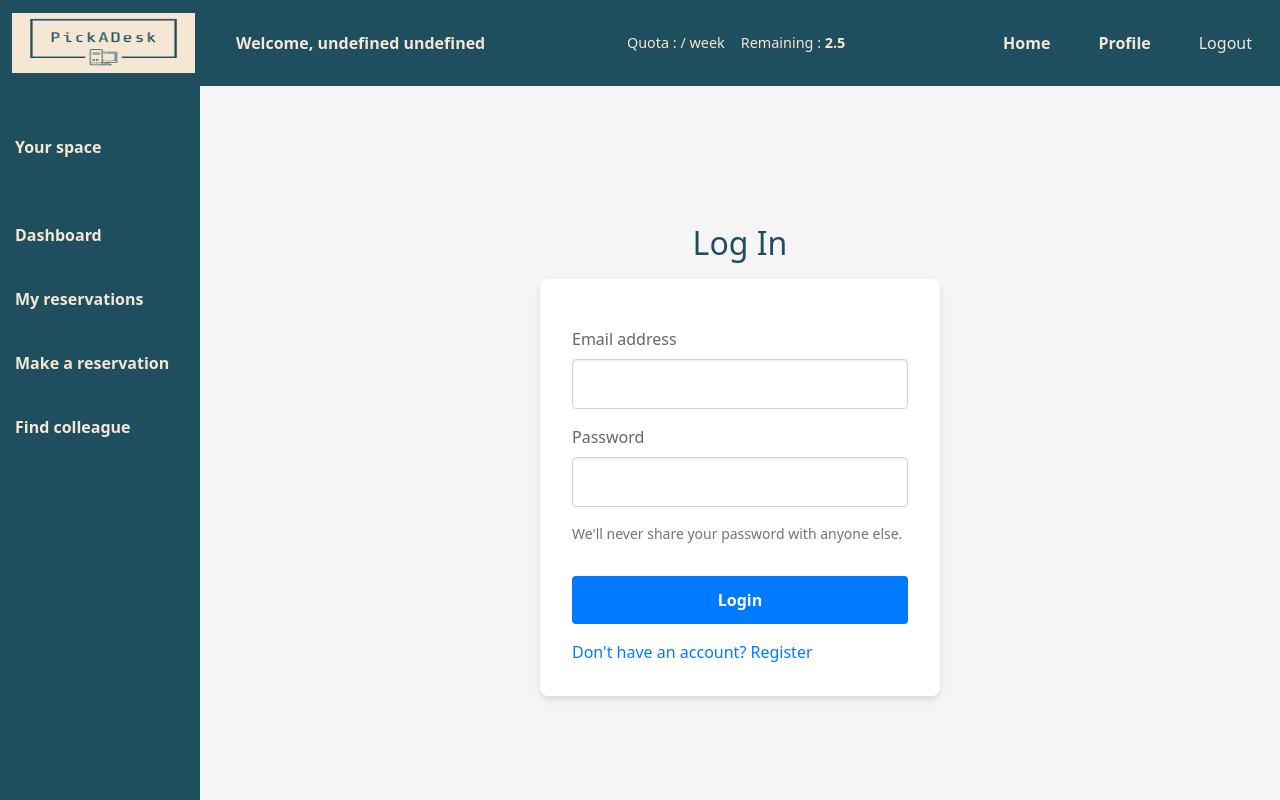
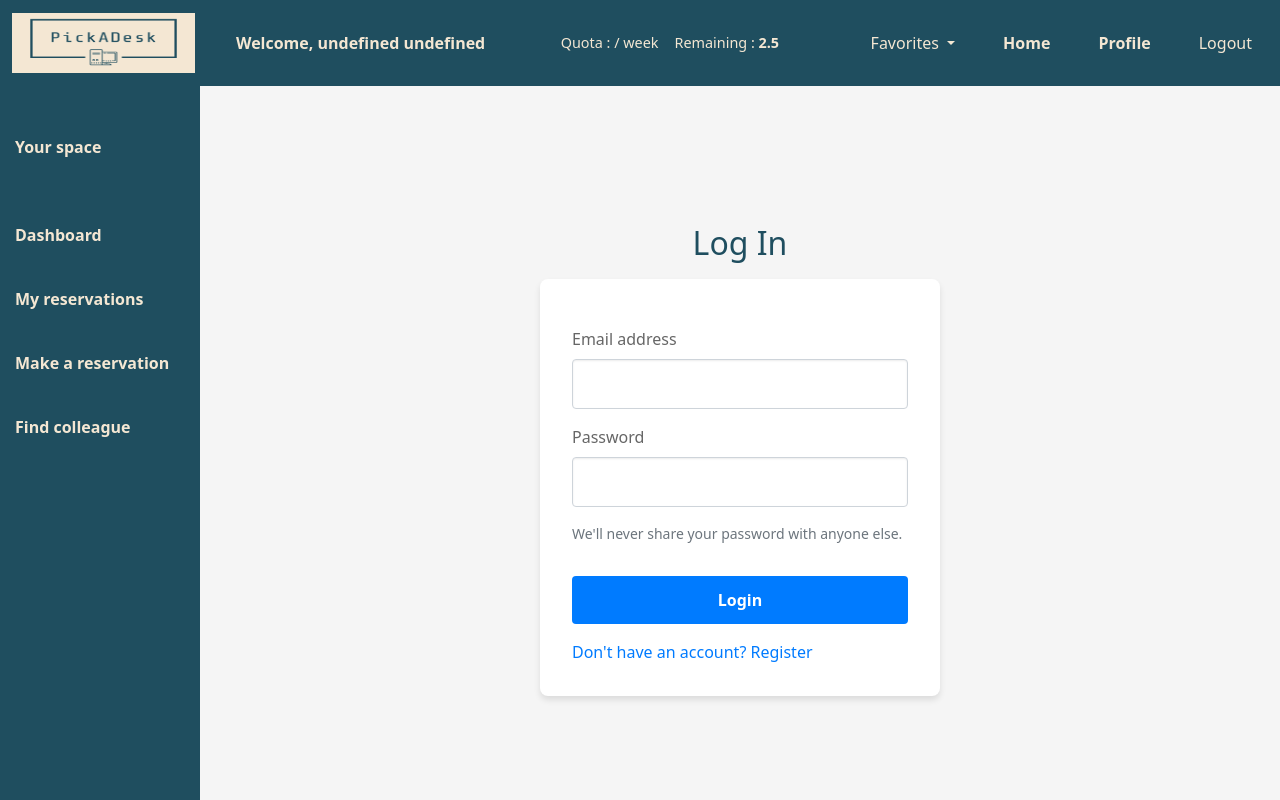
Before and after one commit to samihaDr/PickADesk, a React (Create React App) app in the folder frontend/: page /loginPage in a window 1280 px wide. Built offline with nearby package versions, Linux system fonts and the light colour scheme; sample sign-in values are in the browser's storage.

Commit message:
Feat(add workStation to favorites) : add favorites icon to navbar

```diff
--- a/frontend/src/components/navbar/Navbar.js
+++ b/frontend/src/components/navbar/Navbar.js
@@ -1,5 +1,5 @@
 import logo from "../../assets/images/logo1.png";
-import React, { useCallback, useContext, useEffect } from "react";
+import React, { useCallback, useContext, useEffect, useState } from "react";
 import "./Navbar.scss";
 import LogoutButton from "../logout/Logout";
 import { Link } from "react-router-dom";
@@ -18,6 +18,13 @@
     setUserPreferences,
   } = useContext(GlobalContext);
 
+  const [favorites, setFavorites] = useState([]);
+
+  useEffect(() => {
+    // Charger les favoris du localStorage au montage du composant
+    const loadedFavorites = JSON.parse(localStorage.getItem("favorites")) || [];
+    setFavorites(loadedFavorites);
+  }, []);
   // eslint-disable-next-line react-hooks/exhaustive-deps
   const calculateRemaining = useCallback(useCalculateRemaining(), []);
 
@@ -74,6 +81,27 @@
         </div>
 
         <ul className="nav justify-content-end">
+          <li className="nav-item dropdown">
+            <a
+              className="nav-link dropdown-toggle"
+              href="#"
+              id="navbarDropdown"
+              role="button"
+              data-bs-toggle="dropdown"
+              aria-expanded="false"
+            >
+              Favorites <i className="fas fa-star"></i>
+            </a>
+            <ul className="dropdown-menu" aria-labelledby="navbarDropdown">
+              {favorites.map((favorite, index) => (
+                <li key={index}>
+                  <a className="dropdown-item" href="#">
+                    {favorite.workPlace}
+                  </a>
+                </li>
+              ))}
+            </ul>
+          </li>
           <li className="nav-item">
             <Link
               to="/dashboard"
--- a/frontend/src/components/navbar/Navbar.scss
+++ b/frontend/src/components/navbar/Navbar.scss
@@ -60,6 +60,7 @@
     .negative {
       color: red;
     }
+
     .nav {
       list-style: none; // Enlever les puces de liste
 
```
